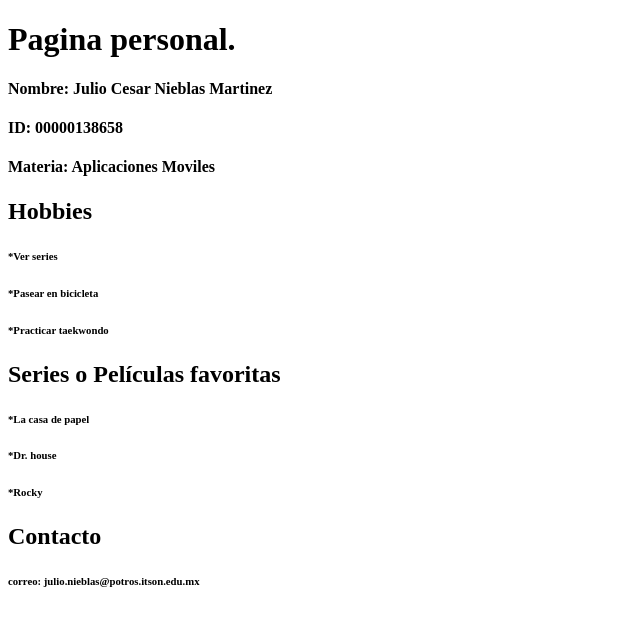
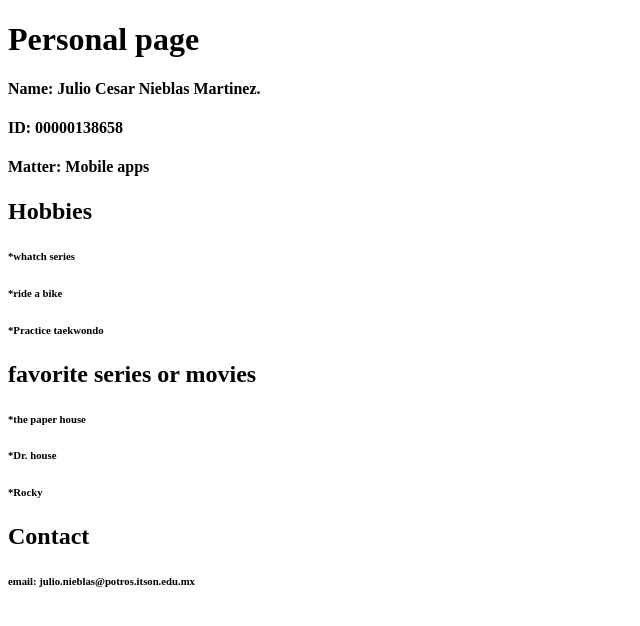
Before and after one commit to julionieblas/LandingNieblasJulio, a plain HTML site: page index.html in a window 1280 px wide. Shown: the whole page, without its empty margins (0-640 px from the left). Drawn offline with Linux system fonts and the light colour scheme.

Commit message:
Se cambio el contenido en ingles en el branch landingenglishNieblasJulio

```diff
--- a/index.html
+++ b/index.html
@@ -2,22 +2,22 @@
 <html lang="en" dir="ltr">
   <head>
     <meta charset="utf-8">
-    <title>Mi pagina de ejemplo</title>
+    <title>my example page</title>
   </head>
   <body>
-    <h1>Pagina personal.</h1>
-    <h4>Nombre: Julio Cesar Nieblas Martinez </h4>
-    <h4>ID: 00000138658</h4>
-    <h4>Materia: Aplicaciones Moviles</h4>
+    <h1>Personal page </h1>
+    <h4>Name: Julio Cesar Nieblas Martinez. </h4>
+    <h4>ID: 00000138658  </h4>
+    <h4>Matter: Mobile apps</h4>
 <h2>Hobbies</h2>
-<h6>*Ver series</h6>
-<h6>*Pasear en bicicleta</h6>
-<h6>*Practicar taekwondo</h6>
-<h2>Series o Películas favoritas</h2>
-<h6>*La casa de papel</h6>
+<h6>*whatch series</h6>
+<h6>*ride a bike</h6>
+<h6>*Practice taekwondo</h6>
+<h2>favorite series or movies</h2>
+<h6>*the paper house</h6>
 <h6>*Dr. house</h6>
 <h6>*Rocky</h6>
-<h2>Contacto</h2>
-<h6>correo: julio.nieblas@potros.itson.edu.mx</h6>
+<h2>Contact</h2>
+<h6>email: julio.nieblas@potros.itson.edu.mx</h6>
   </body>
 </html>
```
